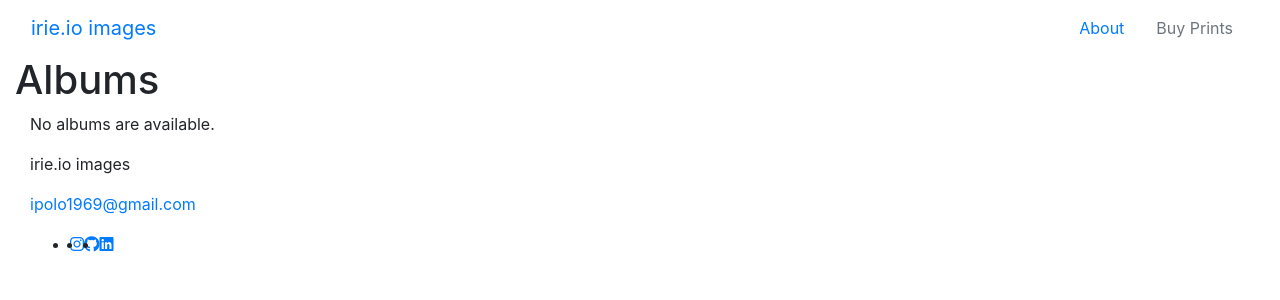
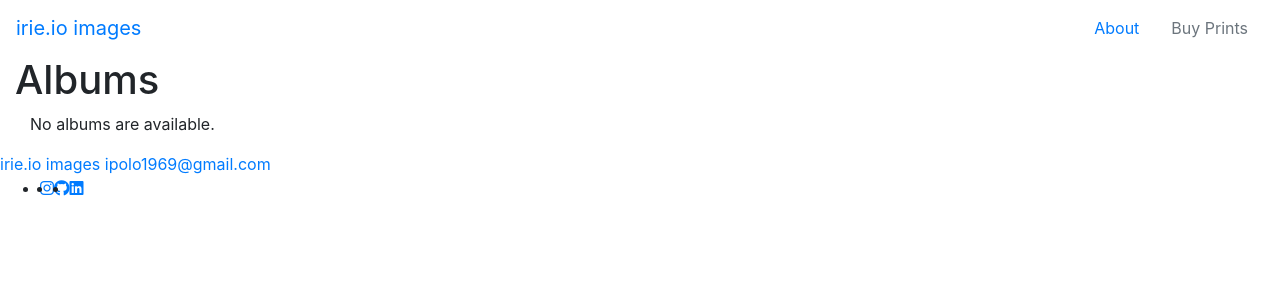
Before and after one commit to TrissieTheHuskyDev/photo-gallery, a Django app: page /gallery/ in a window 1280 px wide. Shown: the top 300 px of the page. Run offline with Django 3.2, Linux system fonts and the light colour scheme; data that the repository does not hold is empty; some libraries are stand-ins or nearby versions.

Commit message:
Updated Nav and Footer CSS

```diff
--- a/gallery/templates/gallery/base.html
+++ b/gallery/templates/gallery/base.html
@@ -21,14 +21,12 @@
   </head>
   <body>
 
-    <div class=" container-fluid flex-container">
+    <div class="root">
 
       <!-- NAVBAR -->
-      <div class="row ">
-        <nav class=" navbar container-fluid">
-          <section class="container-fluid">
-            <a class="navbar-brand" href="{% url 'gallery:index' %}">
-              <!-- <img src="{% static 'images/irie_images_logo.png' %}" width="100" height="70" alt=""> -->
+      <!-- <div class="row "> -->
+        <nav class="navbar flex-column-item">
+            <a class="navbar-brand nav-item" href="{% url 'gallery:index' %}">
               irie.io images
             </a>
             <ul class="nav">
@@ -39,23 +37,22 @@
                 <a class="nav-link disabled" href="#" tabindex="-1" aria-disabled="true">Buy Prints</a>
               </li>
             </ul>
-          </section>
         </nav>
-      </div>
+      <!-- </div> -->
 
       <!-- CONTENT -->
-      <div class="row">
+      <section class="flex-column-item block-content">
         {% block content %}
         {% endblock %}
-      </div>
+      </section>
 
       <!-- FOOTER -->
-      <div class="row">
-        <footer class="container-fluid">
-          <section class="ft-main container-fluid">
-            <div class=ft-item>
-              <p>irie.io images</p>
-              <a href="mailto:ipolo1969@gmail.com" id="email"><p>ipolo1969@gmail.com</p></a>
+      <!-- <div class="row"> -->
+        <footer class="flex-column-item">
+          <!-- <section class="ft-main container-fluid"> -->
+            <div class="ft-item ft-info">
+              <a href="{% url 'gallery:index' %}">irie.io images</a>
+              <a href="mailto:ipolo1969@gmail.com" id="email">ipolo1969@gmail.com</a>
             </div>
             <!-- SOCIAL BUTTONS -->
             <div class="ft-item ft-social">
@@ -65,9 +62,9 @@
                 <li><a href="#"><i class="fab fa-linkedin"></i></a></li>
               </ul>
             </div>
-          </section>
+          <!-- </section> -->
         </footer>
-      </div>
+      <!-- </div> -->
 
     </div>
     <!-- Optional JavaScript -->
--- a/gallery/templates/gallery/index.html
+++ b/gallery/templates/gallery/index.html
@@ -14,12 +14,12 @@
                 <li class="thumbnail">
                   <div class="image_detail">
                     <h4>{{ album.title }}</h4>
-                    <h6>{{ album.description }}</h6>
+                    <!-- <h6>{{ album.description }}</h6> -->
                   </div>
-                  <img class="image" src="/media/{{album.thumbnail}}" alt="Album Thumbnail"  />
+                  <!-- <img class="image" src="/media/{{album.thumbnail}}" alt="Album Thumbnail"  /> -->
                 </li>
               </a>
-              <br>
+              <!-- <br> -->
           {% endfor %}
           <li></li>
           </ul>
```
Also changed, not shown: gallery/static/gallery/style.css (+87 -20 lines).
